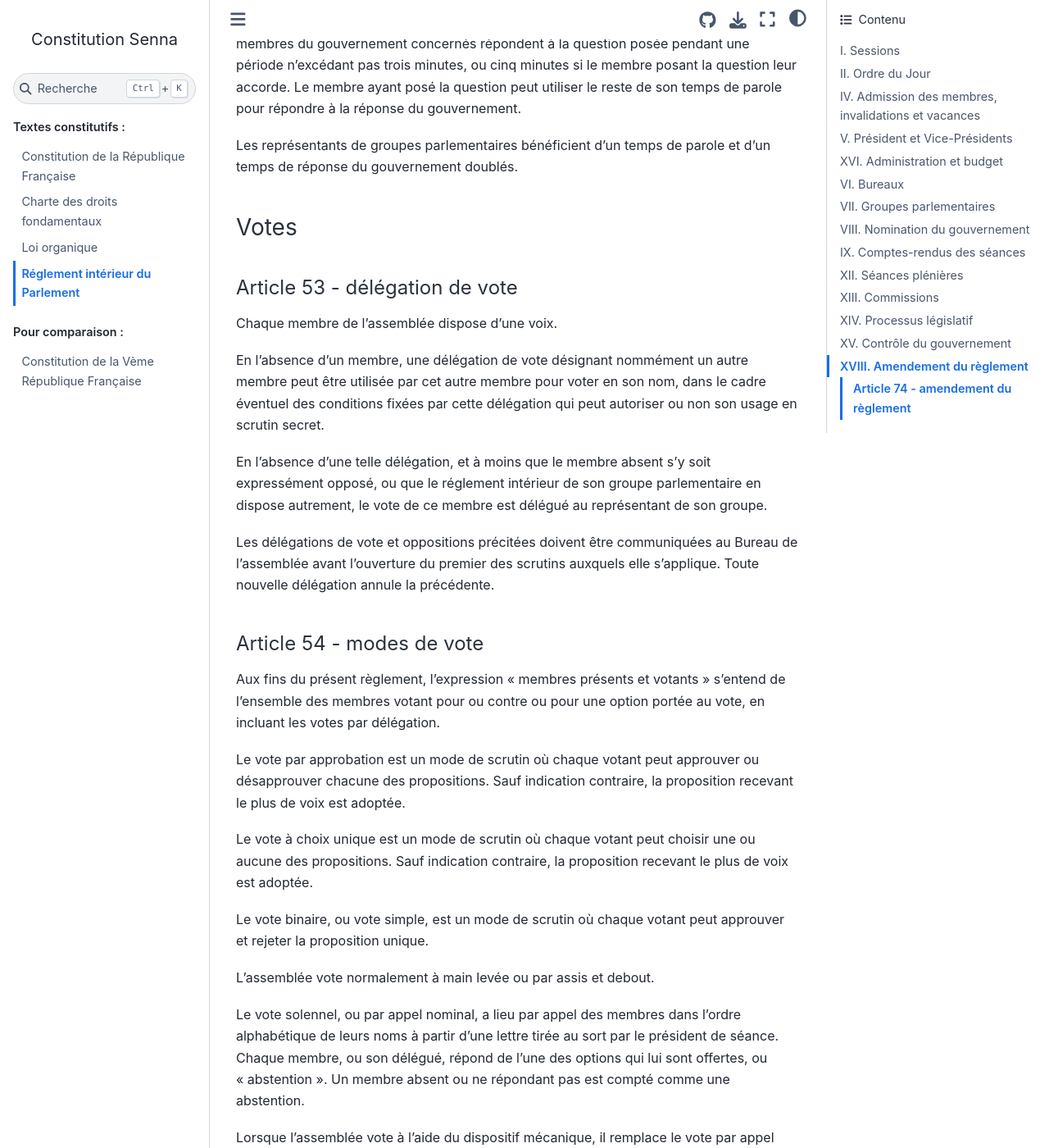
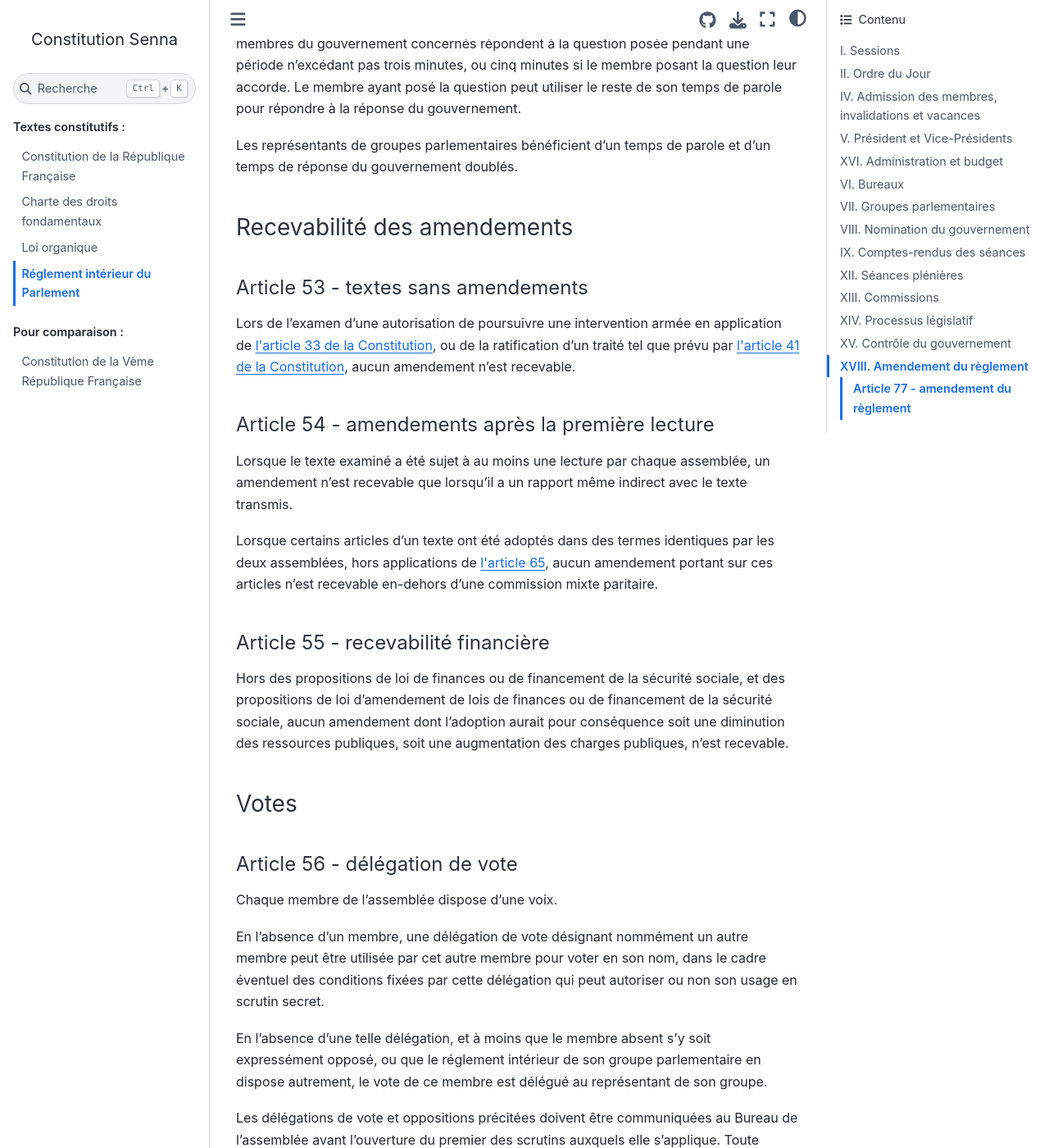
Before and after one commit to Gouvernathor/senna, a Sphinx documentation site: the page built from source/reglement_interieur.rst, in a window 1280 px wide and 1400 px high, scrolled down 18124 px. Shown: the whole window at 82% size. Built offline with Sphinx 7.4.7 and the Sphinx Book theme 1.1.4, drawn with Linux system fonts in a browser that asks for light colours; some of the changed text lies outside the part shown.

Commit message:
recevabilité des amendements

```diff
--- a/source/reglement_interieur.rst
+++ b/source/reglement_interieur.rst
@@ -520,6 +520,23 @@
 
 Les représentants de groupes parlementaires bénéficient d'un temps de parole et d'un temps de réponse du gouvernement doublés.
 
+Recevabilité des amendements
+============================
+
+.. article:: textes sans amendements
+
+Lors de l'examen d'une autorisation de poursuivre une intervention armée en application de :artref:`guerre et intervention armée`, ou de la ratification d'un traité tel que prévu par :artref:`ratification des traités`, aucun amendement n'est recevable.
+
+.. article:: amendements après la première lecture
+
+Lorsque le texte examiné a été sujet à au moins une lecture par chaque assemblée, un amendement n'est recevable que lorsqu'il a un rapport même indirect avec le texte transmis.
+
+Lorsque certains articles d'un texte ont été adoptés dans des termes identiques par les deux assemblées, hors applications de :artref:`(AN, S) refus d'office`, aucun amendement portant sur ces articles n'est recevable en-dehors d'une commission mixte paritaire.
+
+.. article:: recevabilité financière
+
+Hors des propositions de loi de finances ou de financement de la sécurité sociale, et des propositions de loi d'amendement de lois de finances ou de financement de la sécurité sociale, aucun amendement dont l'adoption aurait pour conséquence soit une diminution des ressources publiques, soit une augmentation des charges publiques, n'est recevable.
+
 Votes
 =====
 
```
